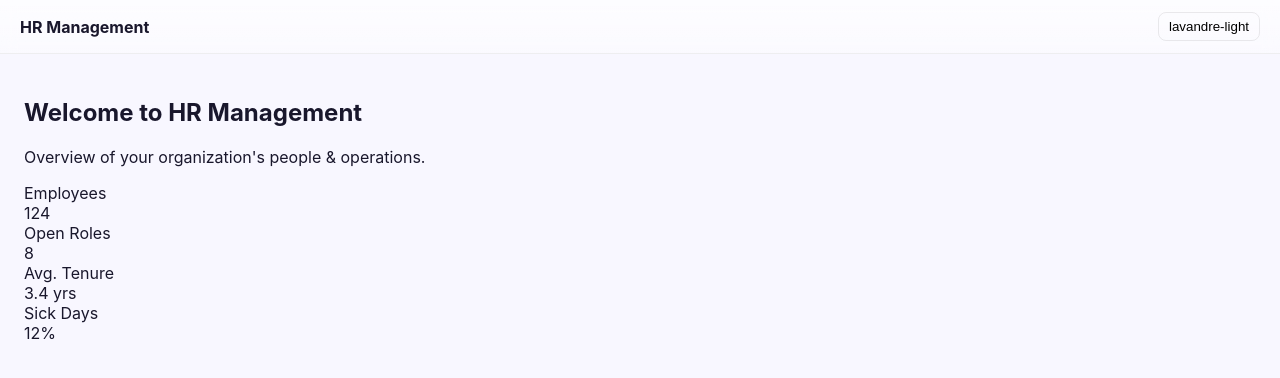
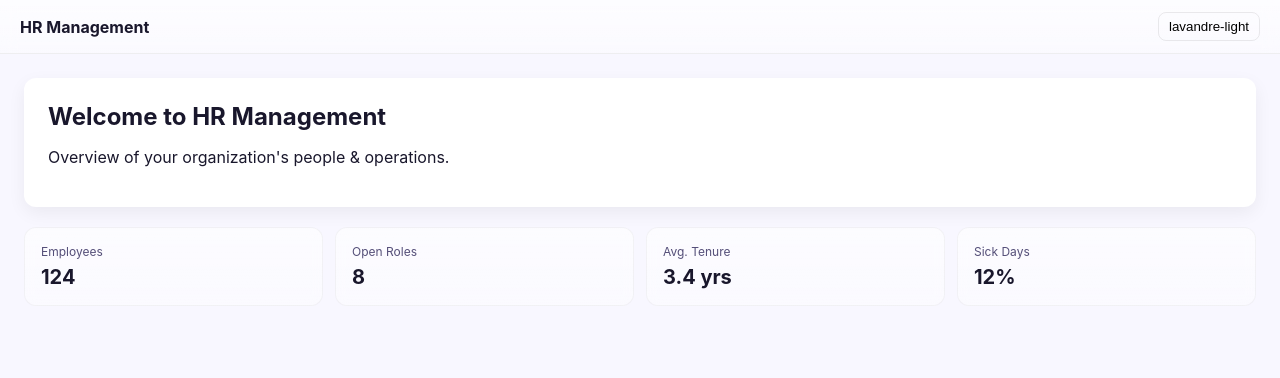
Before and after one commit to WesleySmits/hr-management, a Next.js app: page / in a window 1280 px wide. Shown: the top 378 px of the page. Built offline with nearby package versions, Linux system fonts and the light colour scheme.

Commit message:
style(dashboard): quick stats and hero styles

```diff
--- a/src/app/globals.css
+++ b/src/app/globals.css
@@ -13,3 +13,10 @@ html,body{height:100%;background:var(--bg);color:var(--text-primary);margin:0;fo
 .theme-btn{background:transparent;border:1px solid rgba(0,0,0,0.08);padding:6px 10px;border-radius:8px;cursor:pointer}
 
 main{padding:24px}
+
+.hero{padding:24px;border-radius:12px;background:var(--surface);box-shadow:0 6px 18px rgba(16,16,24,0.06);margin-bottom:20px}
+.hero h1{margin:0 0 8px}
+.quick-stats{display:grid;grid-template-columns:repeat(auto-fit,minmax(160px,1fr));gap:12px}
+.stat{background:linear-gradient(180deg, rgba(255,255,255,0.6), rgba(255,255,255,0.4));backdrop-filter:blur(6px);padding:16px;border-radius:12px;border:1px solid rgba(0,0,0,0.04)}
+.stat .label{font-size:12px;color:var(--text-secondary)}
+.stat .value{font-size:20px;font-weight:700;margin-top:6px}
```
